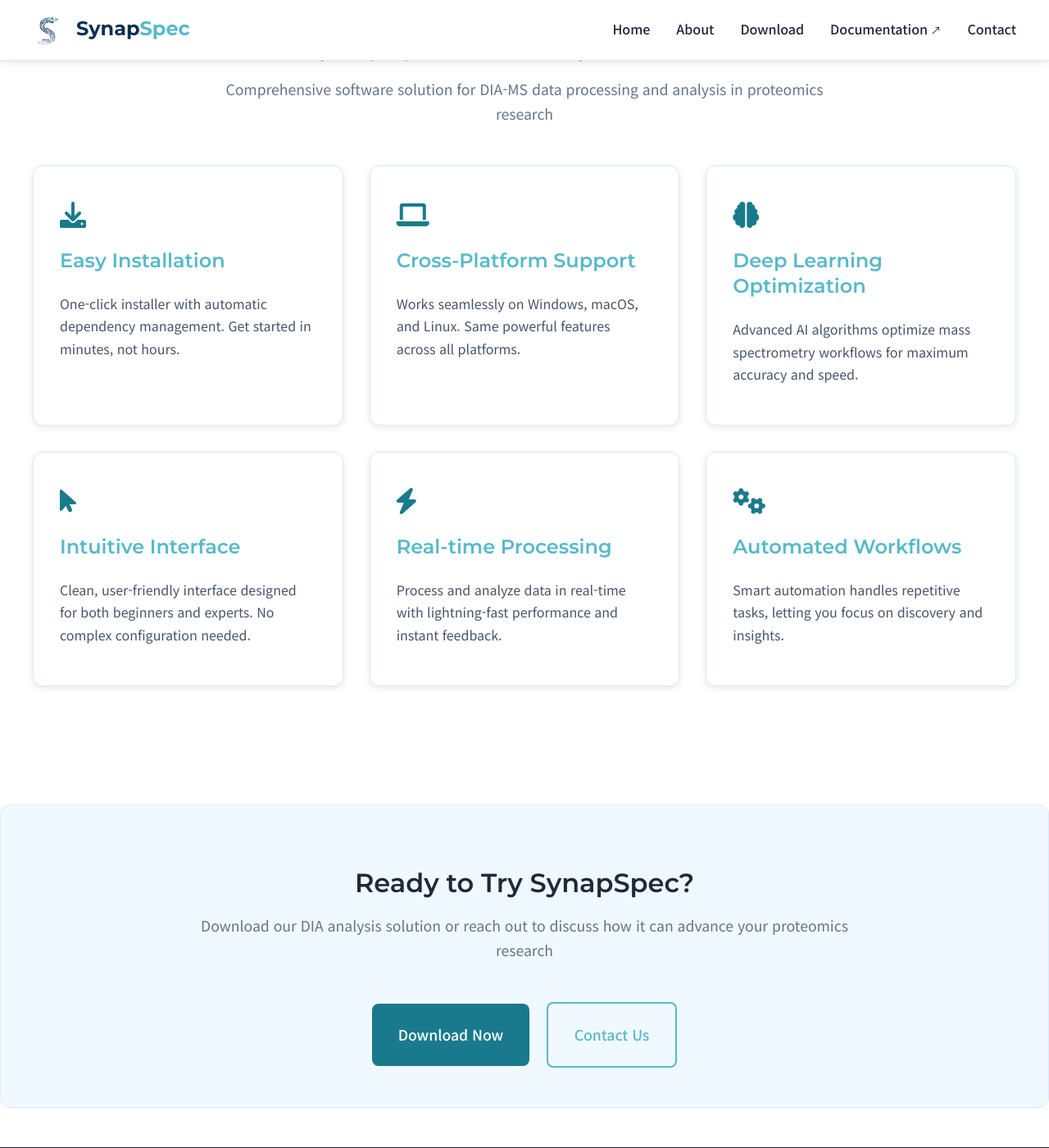
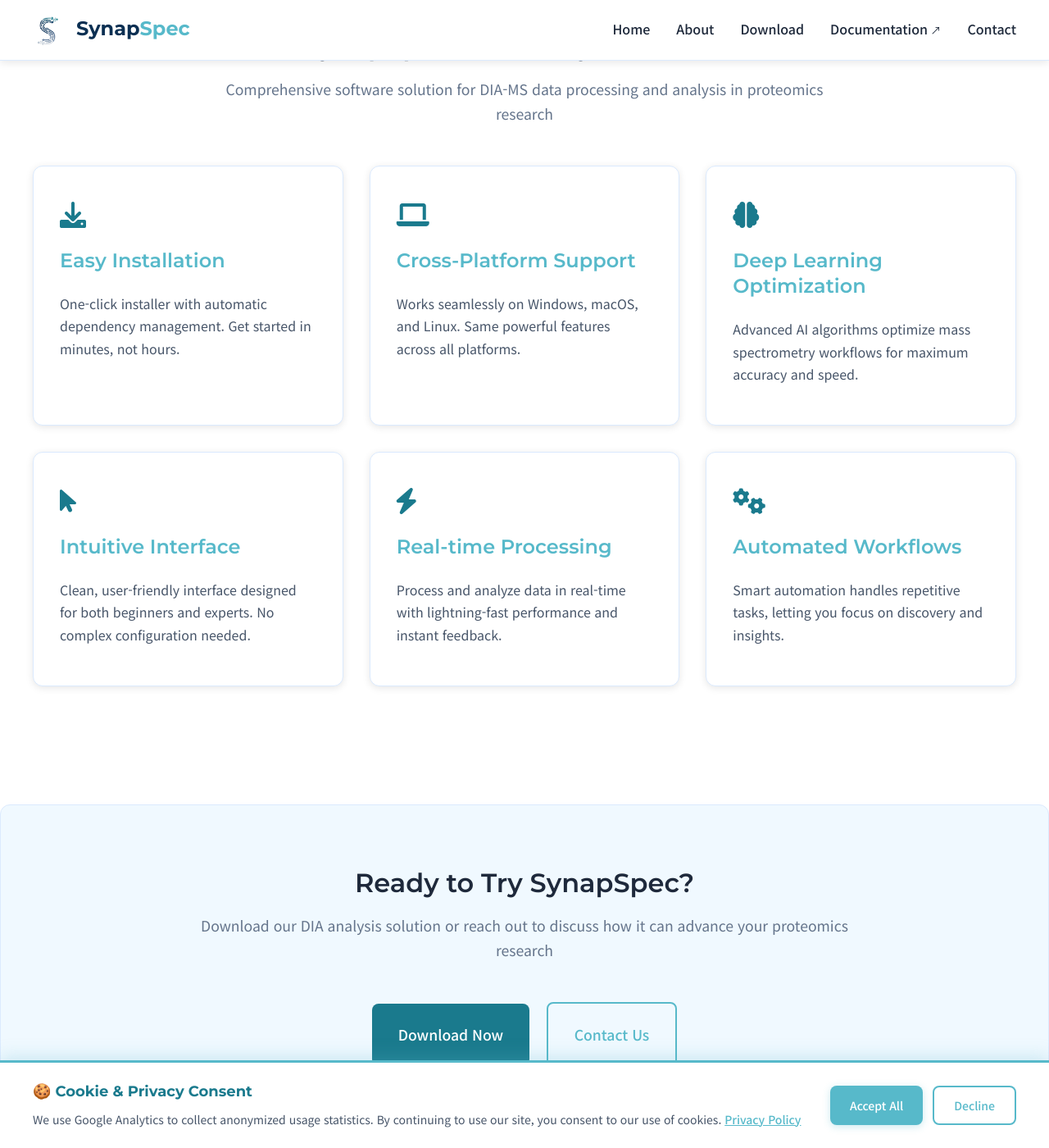
Before and after one commit to bionsight/SynapSpec, a Jekyll site: the page built from index.md, in a window 1280 px wide and 1400 px high, scrolled down 523 px. Shown: the whole window at 82% size. Built offline with Jekyll 4.4.1, drawn with Linux system fonts in a browser that asks for light colours.

Commit message:
Update website content - 2025-11-21 15:05

```diff
--- a/_layouts/default.html
+++ b/_layouts/default.html
@@ -12,6 +12,199 @@
   <link rel="icon" type="image/png" href="{{ '/assets/images/favicon.png' | relative_url }}">
 
   {% seo %}
+
+  <script>
+    const GA_MEASUREMENT_ID = 'G-94DZ0M7QBZ';
+
+    window.addEventListener('load', function() {
+      const consent = localStorage.getItem('cookieConsent');
+
+      if (consent === 'accepted') {
+        loadGoogleAnalytics();
+      } else if (consent === null) {
+        setTimeout(showCookieBanner, 800);
+      }
+    });
+
+    function showCookieBanner() {
+      const banner = document.getElementById('cookie-consent-banner');
+      if (banner) {
+        banner.classList.add('show');
+      }
+    }
+
+    function hideCookieBanner() {
+      const banner = document.getElementById('cookie-consent-banner');
+      if (banner) {
+        banner.classList.remove('show');
+      }
+    }
+
+    function loadGoogleAnalytics() {
+      if (window.gaLoaded) return;
+      window.gaLoaded = true;
+
+      const script = document.createElement('script');
+      script.async = true;
+      script.src = `https://www.googletagmanager.com/gtag/js?id=${GA_MEASUREMENT_ID}`;
+      document.head.appendChild(script);
+
+      window.dataLayer = window.dataLayer || [];
+      function gtag(){dataLayer.push(arguments);}
+      gtag('js', new Date());
+      gtag('config', GA_MEASUREMENT_ID, {
+        'anonymize_ip': true
+      });
+
+      console.log('✅ Google Analytics activated');
+    }
+
+    function acceptCookies() {
+      localStorage.setItem('cookieConsent', 'accepted');
+      hideCookieBanner();
+      loadGoogleAnalytics();
+    }
+
+    function declineCookies() {
+      localStorage.setItem('cookieConsent', 'declined');
+      hideCookieBanner();
+    }
+  </script>
+
+  <style>
+    /* Cookie Consent Banner Styles - SynapSpec Theme */
+    #cookie-consent-banner {
+      position: fixed;
+      bottom: 0;
+      left: 0;
+      right: 0;
+      background: #ffffff;
+      backdrop-filter: blur(20px);
+      color: #1e293b;
+      padding: 24px;
+      box-shadow: 0 -4px 20px rgba(87, 185, 202, 0.25);
+      border-top: 3px solid #57b9caff;
+      z-index: 10000;
+      display: none;
+      animation: slideUp 0.5s ease-out;
+    }
+
+    @keyframes slideUp {
+      from {
+        transform: translateY(100%);
+        opacity: 0;
+      }
+      to {
+        transform: translateY(0);
+        opacity: 1;
+      }
+    }
+
+    #cookie-consent-banner.show {
+      display: block;
+    }
+
+    .cookie-content {
+      max-width: 1200px;
+      margin: 0 auto;
+      display: flex;
+      align-items: center;
+      justify-content: space-between;
+      gap: 24px;
+      flex-wrap: wrap;
+    }
+
+    .cookie-text {
+      flex: 1;
+      min-width: 300px;
+    }
+
+    .cookie-text h3 {
+      margin: 0 0 10px 0;
+      font-size: 18px;
+      font-weight: 700;
+      font-family: 'Montserrat', sans-serif;
+      color: #1a7a8d;
+    }
+
+    .cookie-text p {
+      margin: 0;
+      font-size: 14px;
+      line-height: 1.6;
+      font-family: 'Noto Sans KR', sans-serif;
+      color: #475569;
+    }
+
+    .cookie-text a {
+      color: #57b9caff;
+      text-decoration: underline;
+      transition: color 0.3s;
+      font-weight: 500;
+    }
+
+    .cookie-text a:hover {
+      color: #1a7a8d;
+    }
+
+    .cookie-buttons {
+      display: flex;
+      gap: 12px;
+      flex-wrap: wrap;
+    }
+
+    .cookie-btn {
+      padding: 12px 24px;
+      border: none;
+      border-radius: 8px;
+      cursor: pointer;
+      font-size: 14px;
+      font-weight: 500;
+      transition: all 0.3s ease;
+      font-family: 'Noto Sans KR', sans-serif;
+    }
+
+    .cookie-btn-accept {
+      background-color: #57b9caff;
+      color: white;
+      box-shadow: 0 2px 10px rgba(87, 185, 202, 0.3);
+    }
+
+    .cookie-btn-accept:hover {
+      background-color: #1d96b0;
+      transform: translateY(-1px);
+      box-shadow: 0 4px 15px rgba(87, 185, 202, 0.4);
+    }
+
+    .cookie-btn-decline {
+      background-color: transparent;
+      border: 2px solid #57b9caff;
+      color: #57b9caff;
+    }
+
+    .cookie-btn-decline:hover {
+      background-color: #57b9caff;
+      color: white;
+      transform: translateY(-1px);
+    }
+
+    @media (max-width: 768px) {
+      #cookie-consent-banner {
+        padding: 20px;
+      }
+      .cookie-content {
+        flex-direction: column;
+        align-items: stretch;
+        gap: 16px;
+      }
+      .cookie-buttons {
+        width: 100%;
+      }
+      .cookie-btn {
+        flex: 1;
+        min-width: 0;
+      }
+    }
+  </style>
 </head>
 <body class="{% if page.title == 'Home' %}page-home{% endif %}">
   <!-- Gradient Orb Background -->
@@ -27,6 +220,28 @@
   </main>
 
   {% include footer.html %}
+
+  <!-- Cookie Consent Banner -->
+  <div id="cookie-consent-banner">
+    <div class="cookie-content">
+      <div class="cookie-text">
+        <h3>🍪 Cookie & Privacy Consent</h3>
+        <p>
+          We use Google Analytics to collect anonymized usage statistics.
+          By continuing to use our site, you consent to our use of cookies.
+          <a href="{{ '/privacy/' | relative_url }}">Privacy Policy</a>
+        </p>
+      </div>
+      <div class="cookie-buttons">
+        <button class="cookie-btn cookie-btn-accept" onclick="acceptCookies()">
+          Accept All
+        </button>
+        <button class="cookie-btn cookie-btn-decline" onclick="declineCookies()">
+          Decline
+        </button>
+      </div>
+    </div>
+  </div>
 
   <script>
     // Parallax effect for gradient orbs
```
